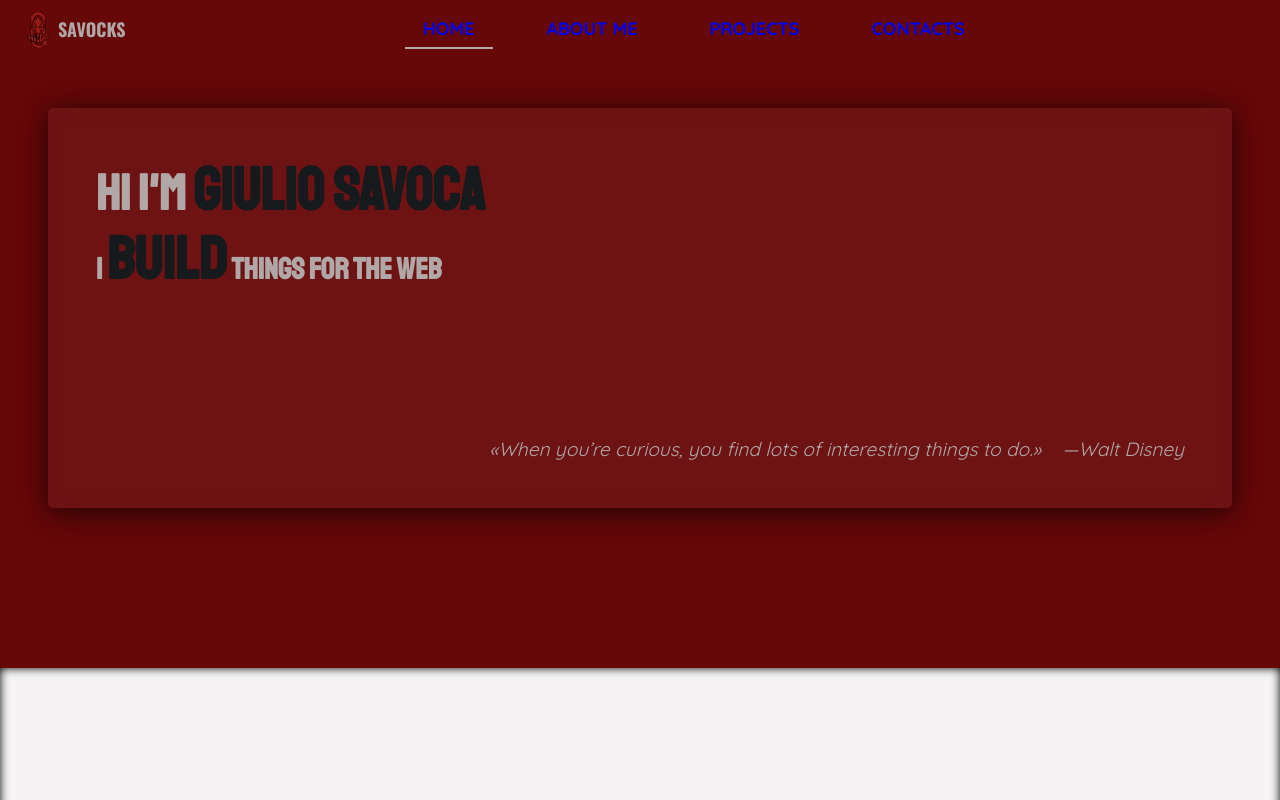
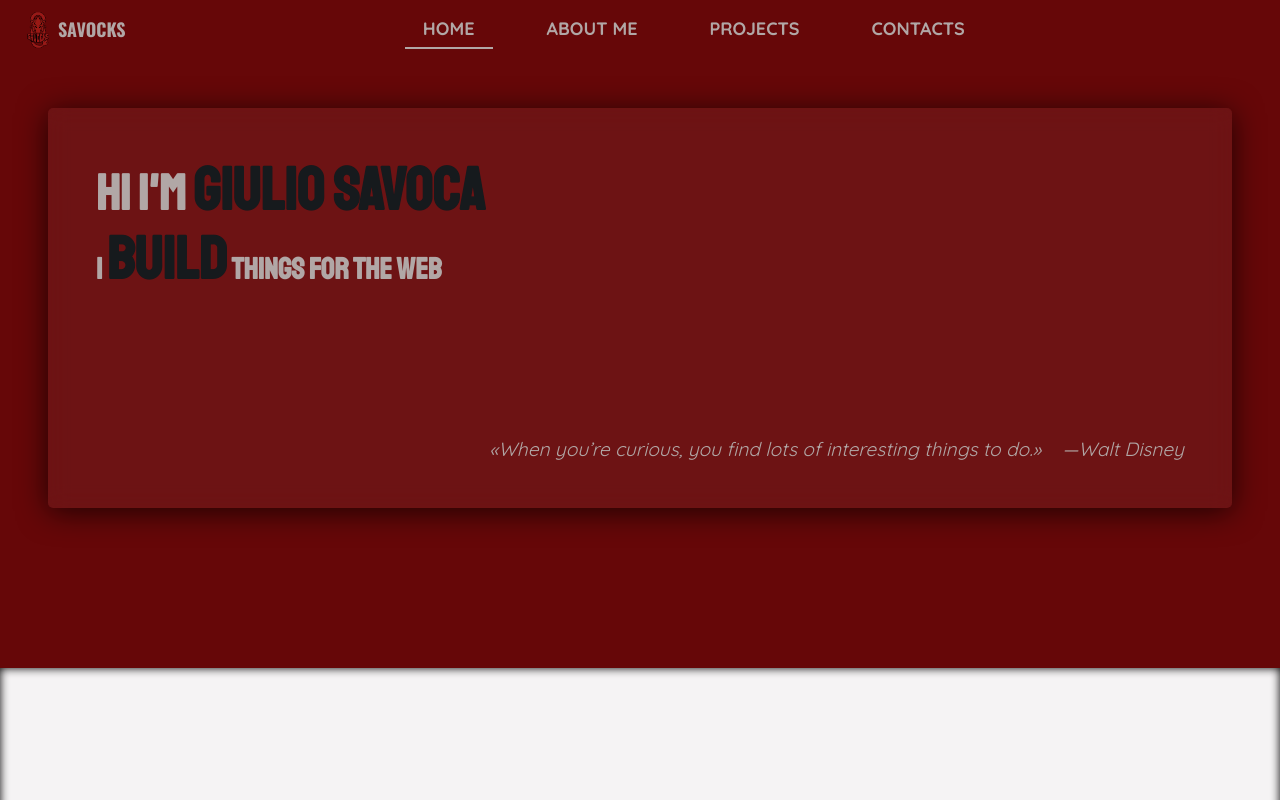
Before and after one commit to Savocks/savocks.github.io, a React (Create React App) app: page / in a window 1280 px wide. Shown: the top 800 px of the page. Built offline with nearby package versions, Linux system fonts and the light colour scheme.

Commit message:
Fixed color for links

```diff
--- a/src/components/layout/header/Navbar/Navbar.scss
+++ b/src/components/layout/header/Navbar/Navbar.scss
@@ -13,6 +13,7 @@
   padding: .5em 1em;
   position: relative;
   text-decoration: none;
+  color: $secondary;
   &.active {
     &::after {
       content: '';
```
